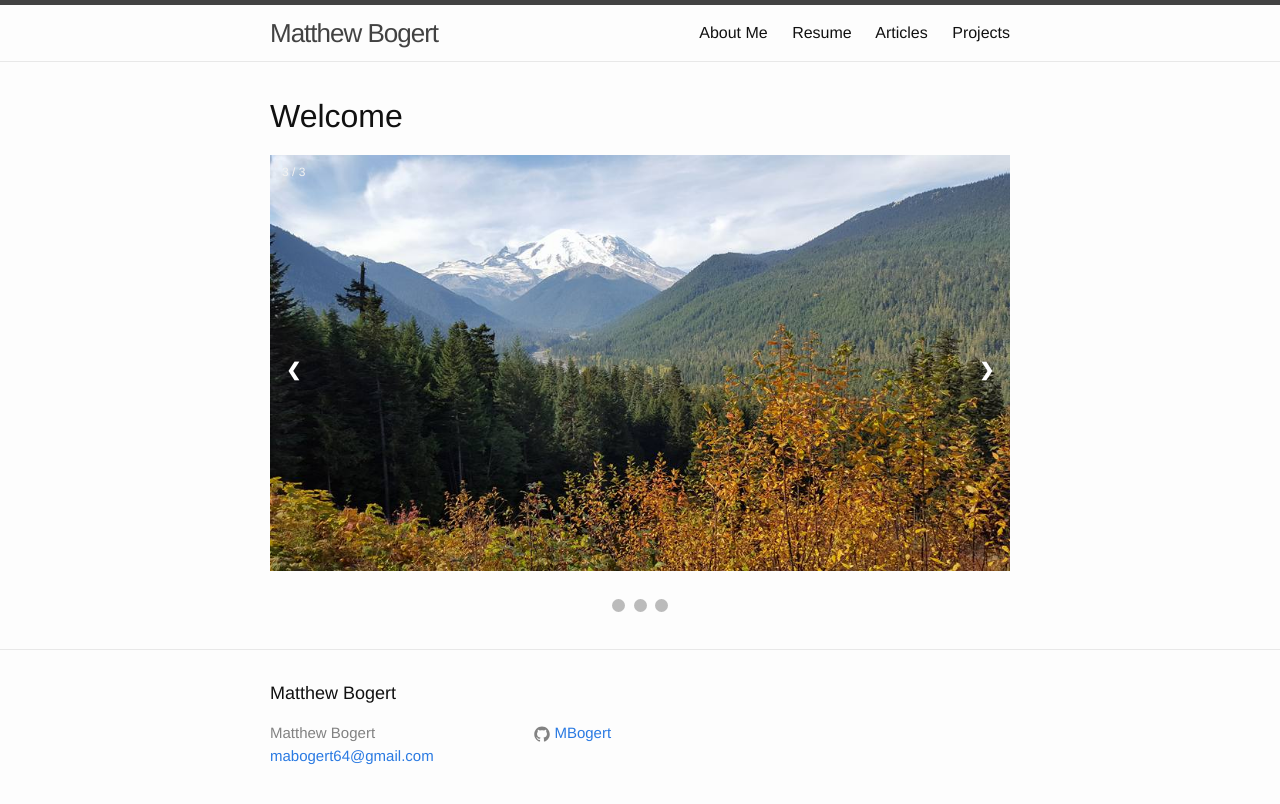
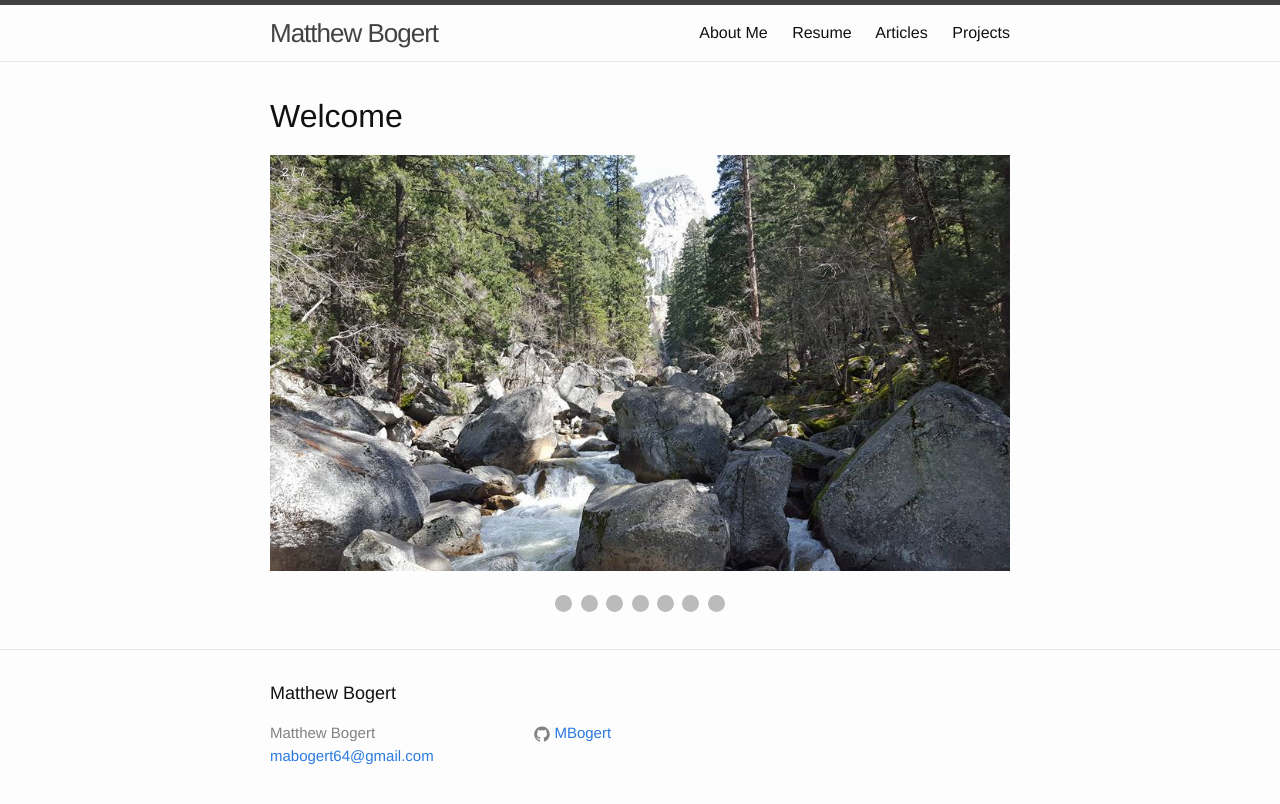
Before and after one commit to MBogert/MBogert.github.io, a Jekyll site: the page built from index.html, in a window 1280 px wide. Shown: the top 804 px of the page. Built offline with Jekyll 4.4.1, drawn with Linux system fonts in a browser that asks for light colours.

Commit message:
Polished Slides

```diff
--- a/index.html
+++ b/index.html
@@ -8,49 +8,47 @@ layout: default
 
 <div class="slideshow-container">
   <div class="mySlides">
-    <div class="numbertext">1 / 3</div>
+    <div class="numbertext">1 / 7</div>
     <img src="/resources/NaturePics/NaturePic1.jpg" style="width:100%">
     <!-- <div class="text">Caption Text</div> -->
   </div>
 
   <div class="mySlides">
-    <div class="numbertext">2 / 3</div>
+    <div class="numbertext">2 / 7</div>
     <img src="/resources/NaturePics/NaturePic2.jpg" style="width:100%">
     <!-- <div class="text">Caption Two</div> -->
   </div>
 
   <div class="mySlides">
-    <div class="numbertext">3 / 3</div>
-    <img src="/resources/NaturePics/NaturePic3.jpg" style="width:100%">
+    <div class="numbertext">3 / 7</div>
+    <img src="/resources/NaturePics/NaturePic7.jpg" style="width:100%">
     <!-- <div class="text">Caption Three</div> -->
   </div>
 
   <div class="mySlides">
-    <div class="numbertext">3 / 3</div>
+    <div class="numbertext">4 / 7</div>
     <img src="/resources/NaturePics/NaturePic4.jpg" style="width:100%">
     <!-- <div class="text">Caption Three</div> -->
   </div>
 
   <div class="mySlides">
-    <div class="numbertext">3 / 3</div>
+    <div class="numbertext">5 / 7</div>
     <img src="/resources/NaturePics/NaturePic5.jpg" style="width:100%">
     <!-- <div class="text">Caption Three</div> -->
   </div>
 
   <div class="mySlides">
-    <div class="numbertext">3 / 3</div>
+    <div class="numbertext">6 / 7</div>
     <img src="/resources/NaturePics/NaturePic6.jpg" style="width:100%">
     <!-- <div class="text">Caption Three</div> -->
   </div>
 
   <div class="mySlides">
-    <div class="numbertext">3 / 3</div>
+    <div class="numbertext">7 / 7</div>
     <img src="/resources/NaturePics/NaturePic7.jpg" style="width:100%">
     <!-- <div class="text">Caption Three</div> -->
   </div>
 
-  <a class="prev" onclick="plusSlides(-1)">&#10094;</a>
-  <a class="next" onclick="plusSlides(1)">&#10095;</a>
 </div>
 <br>
 
@@ -58,6 +56,10 @@ layout: default
   <span class="dot" onclick="currentSlide(1)"></span>
   <span class="dot" onclick="currentSlide(2)"></span>
   <span class="dot" onclick="currentSlide(3)"></span>
+  <span class="dot" onclick="currentSlide(4)"></span>
+  <span class="dot" onclick="currentSlide(5)"></span>
+  <span class="dot" onclick="currentSlide(6)"></span>
+  <span class="dot" onclick="currentSlide(7)"></span>
 </div>
 
 </div>
@@ -85,13 +87,13 @@ layout: default
   font-weight: bold;
   font-size: 18px;
   transition: 0.6s ease;
-  border-radius: 0 3px 3px 0;
+  border-radius: 0 7px 7px 0;
 }
 
 /* Position the "next button" to the right */
 .next {
   right: 0;
-  border-radius: 3px 0 0 3px;
+  border-radius: 7px 0 0 7px;
 }
 
 /* On hover, add a black background color with a little bit see-through */
@@ -110,7 +112,7 @@ layout: default
   text-align: center;
 }
 
-/* Number text (1/3 etc) */
+/* Number text (1/7 etc) */
 .numbertext {
   color: #f2f2f2;
   font-size: 12px;
@@ -122,8 +124,8 @@ layout: default
 /* The dots/bullets/indicators */
 .dot {
   cursor:pointer;
-  height: 13px;
-  width: 13px;
+  height: 17px;
+  width: 17px;
   margin: 0 2px;
   background-color: #bbb;
   border-radius: 50%;
```
Also changed, not shown: other parts of index.html (+1 -1 lines).
